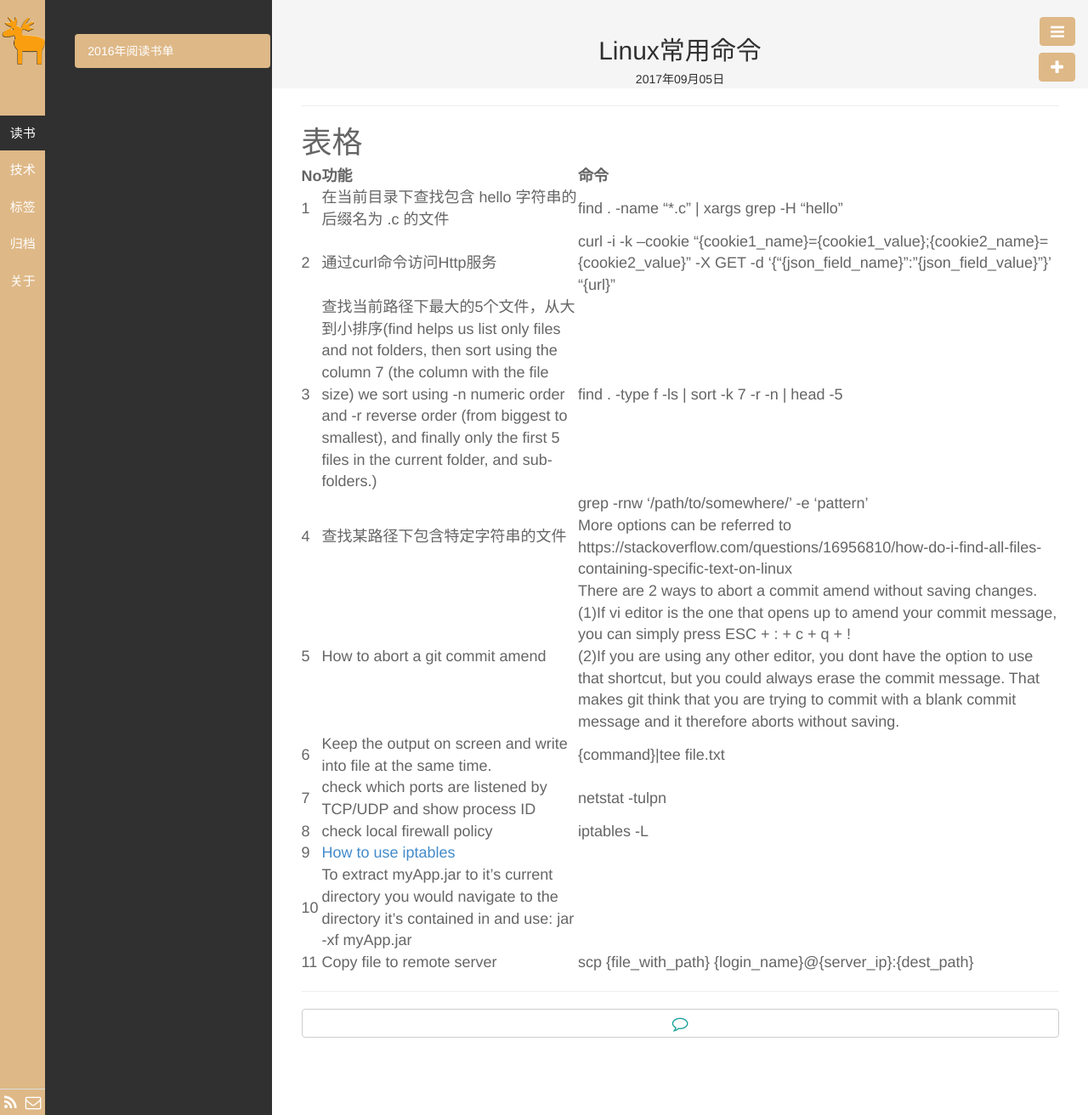
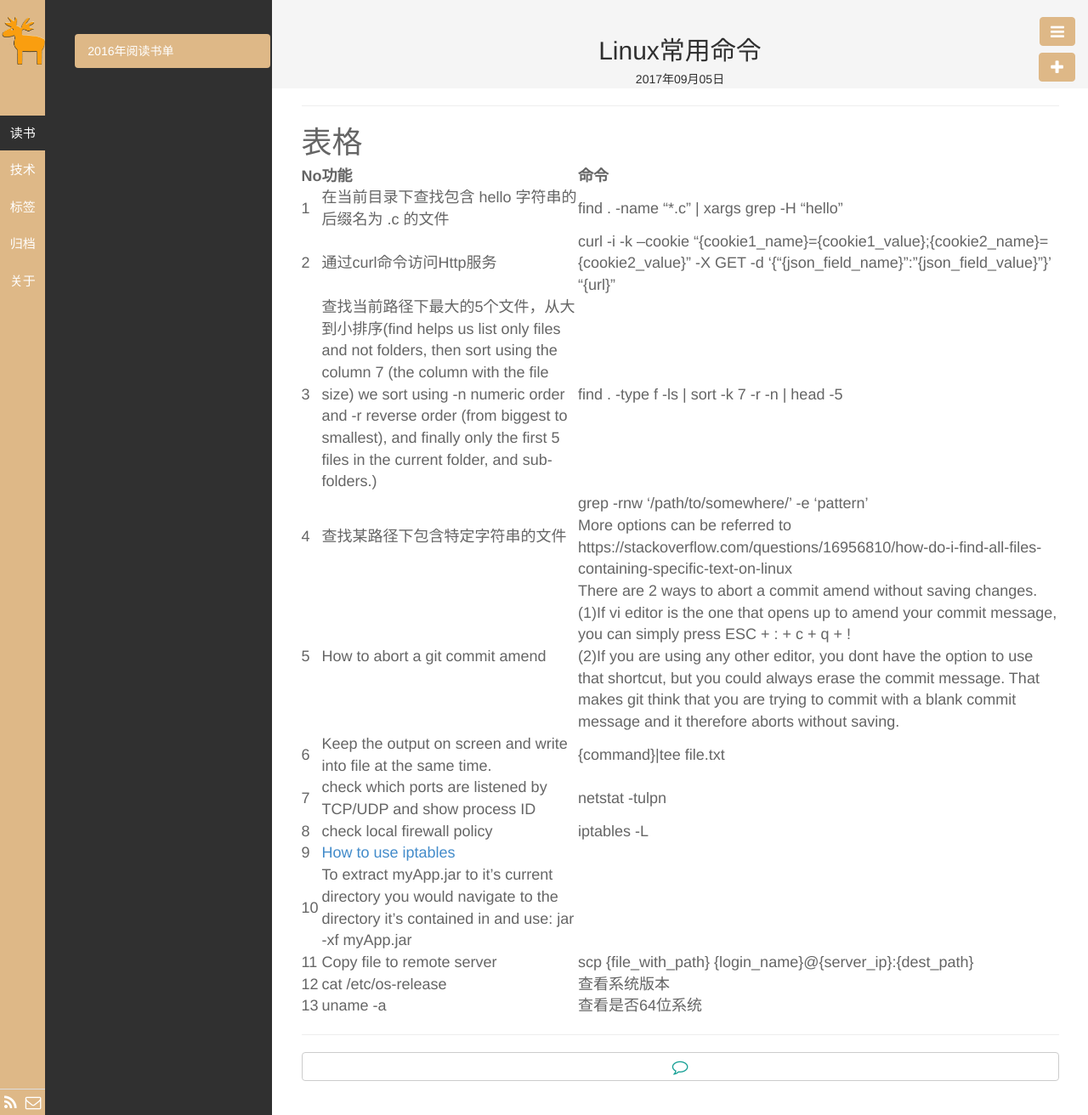
Before and after one commit to qhdwhy184/qhdwhy184.github.io, a Jekyll site: the page built from _posts/技术/2017-09-05-Linux常用命令.md, in a window 1280 px wide. Shown: the whole page at 85% size. Built offline with Jekyll 4.4.1, drawn with Linux system fonts in a browser that asks for light colours.

Commit message:
Update 2017-09-05-Linux常用命令.md

```diff
--- a/_posts/技术/2017-09-05-Linux常用命令.md
+++ b/_posts/技术/2017-09-05-Linux常用命令.md
@@ -24,3 +24,5 @@ description:
 |9|[How to use iptables](https://wiki.centos.org/HowTos/Network/IPTables)||
 |10|To extract myApp.jar to it's current directory you would navigate to the directory it's contained in and use: jar -xf myApp.jar||
 |11|Copy file to remote server|scp {file_with_path}    {login_name}@{server_ip}:{dest_path}|
+|12|cat /etc/os-release|查看系统版本|
+|13|uname -a|查看是否64位系统|
```
